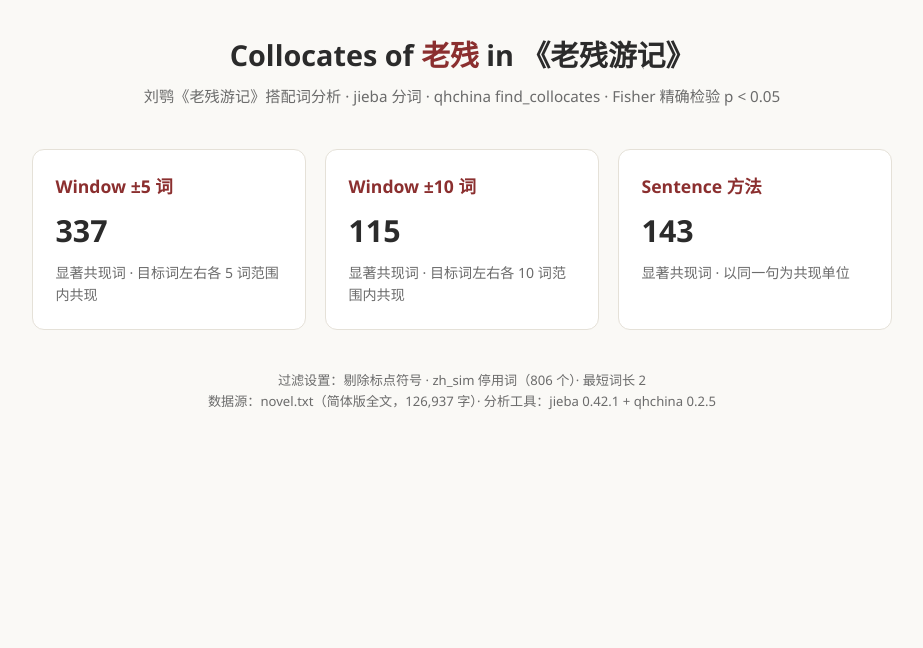
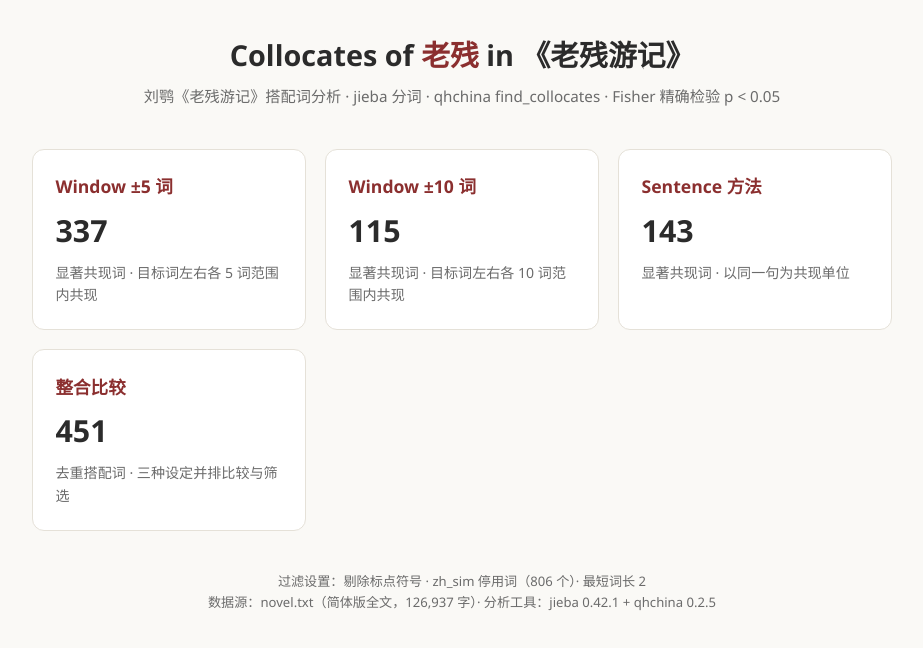
Before and after one commit to YN-67/Assignment-1, a plain HTML site: page index.html in a window 1280 px wide. Shown: the whole page, without its empty margins (178-1101 px from the left). Drawn offline with Linux system fonts and the light colour scheme.

Commit message:
Add comparison page card to index

```diff
--- a/index.html
+++ b/index.html
@@ -55,6 +55,11 @@
       <div class="num">143</div>
       <p>显著共现词 · 以同一句为共现单位</p>
     </a>
+    <a class="card" href="output/results.html">
+      <h2>整合比较</h2>
+      <div class="num">451</div>
+      <p>去重搭配词 · 三种设定并排比较与筛选</p>
+    </a>
   </div>
 
   <div class="note">
```
